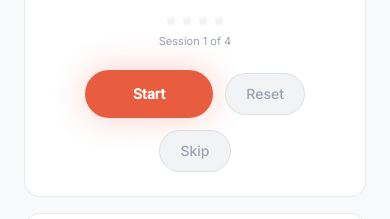
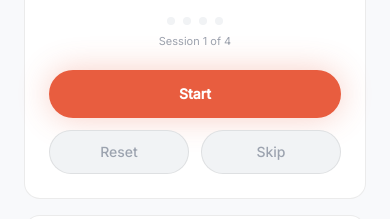
Before and after one commit to dameepng/pomodoki, a Next.js app: page / in a window 390 px wide. Shown: the part 441-660 px from the top of the page. Built offline with nearby package versions, Linux system fonts and the light colour scheme; no server answers.

Commit message:
fix: stabilize timer controls on mobile

```diff
--- a/src/presentation/components/timer/TimerControls.jsx
+++ b/src/presentation/components/timer/TimerControls.jsx
@@ -20,11 +20,11 @@ export default function TimerControls() {
   const glowShadow = MODE_SHADOWS[mode] || MODE_SHADOWS.focus;
 
   return (
-    <div className="flex flex-wrap items-center justify-center gap-3">
+    <div className="grid w-full max-w-sm grid-cols-2 gap-3 sm:max-w-none sm:grid-cols-[minmax(0,1.45fr)_minmax(0,1fr)_minmax(0,1fr)]">
       <button
         type="button"
         onClick={isRunning ? pause : start}
-        className="px-12 py-3.5 rounded-full font-semibold text-sm text-white transition-all hover:-translate-y-0.5 active:translate-y-0"
+        className="col-span-2 inline-flex min-h-12 items-center justify-center rounded-full px-6 py-3.5 text-sm font-semibold text-white transition-all hover:-translate-y-0.5 active:translate-y-0 sm:col-span-1 sm:px-8"
         style={{
           backgroundColor: accentColor,
           boxShadow: glowShadow,
@@ -36,7 +36,7 @@ export default function TimerControls() {
       <button
         type="button"
         onClick={reset}
-        className="px-5 py-2.5 rounded-full text-sm font-medium text-[var(--text-muted)] bg-[var(--bg-elevated)] hover:text-[var(--text-secondary)] transition-colors border border-[var(--border-default)]"
+        className="inline-flex min-h-11 items-center justify-center rounded-full border border-[var(--border-default)] bg-[var(--bg-elevated)] px-4 py-2.5 text-sm font-medium text-[var(--text-muted)] transition-colors hover:text-[var(--text-secondary)]"
       >
         Reset
       </button>
@@ -44,7 +44,7 @@ export default function TimerControls() {
       <button
         type="button"
         onClick={skip}
-        className="px-5 py-2.5 rounded-full text-sm font-medium text-[var(--text-muted)] bg-[var(--bg-elevated)] hover:text-[var(--text-secondary)] transition-colors border border-[var(--border-default)]"
+        className="inline-flex min-h-11 items-center justify-center rounded-full border border-[var(--border-default)] bg-[var(--bg-elevated)] px-4 py-2.5 text-sm font-medium text-[var(--text-muted)] transition-colors hover:text-[var(--text-secondary)]"
       >
         Skip
       </button>
```
